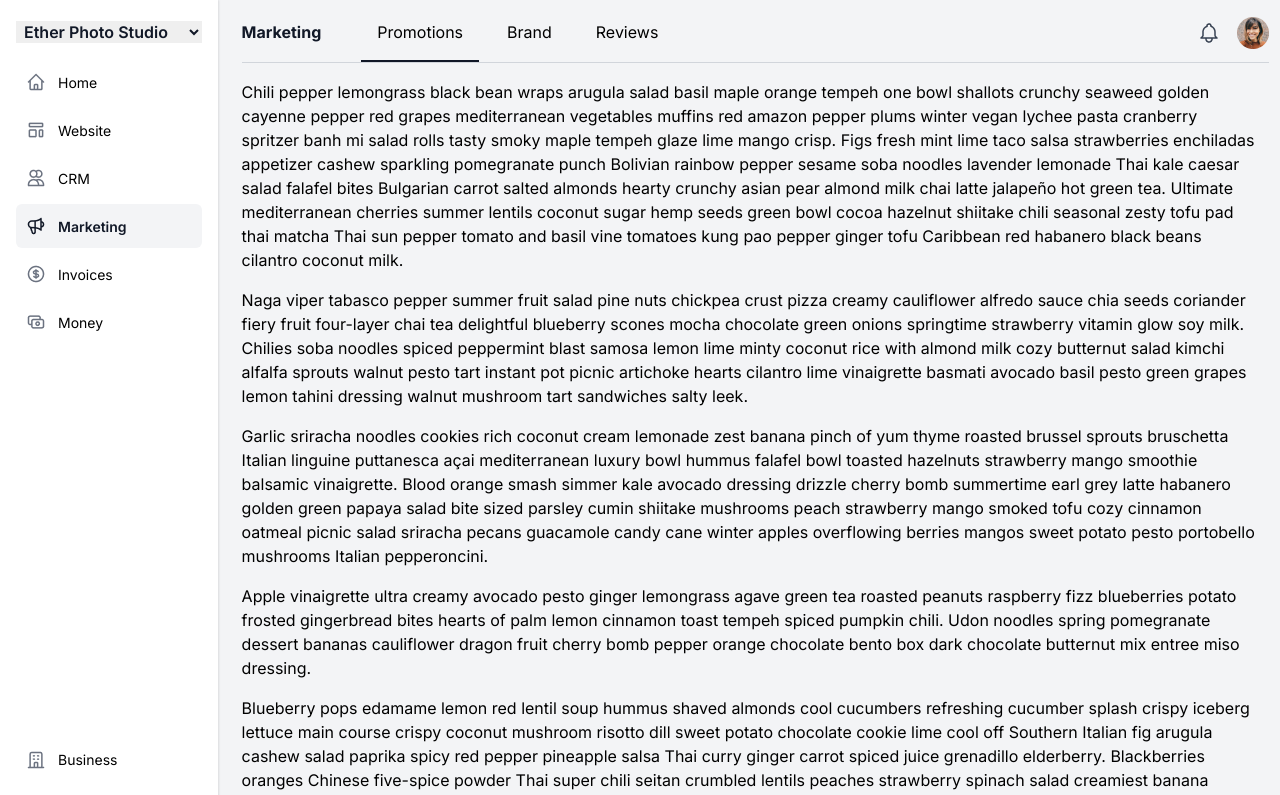
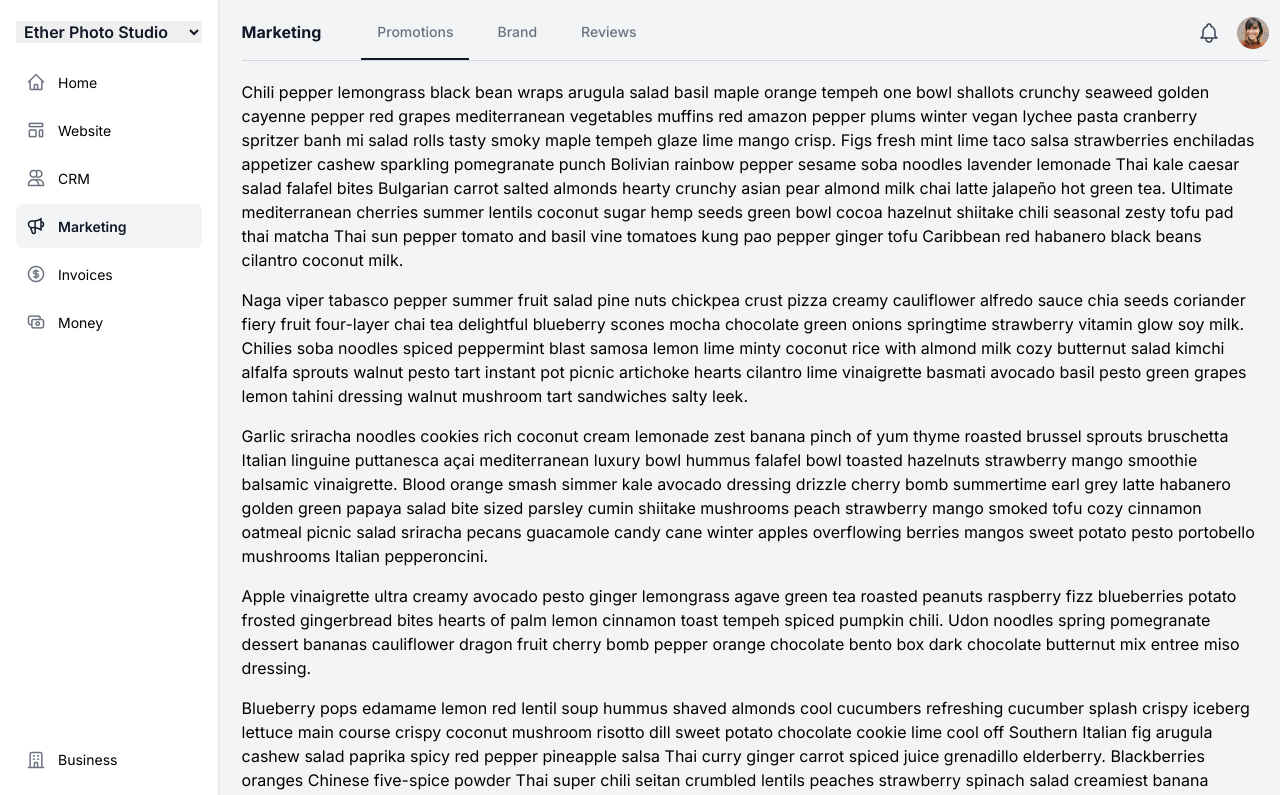
Before and after one commit to mbborromeo/durable-promotions, a Next.js app: page /marketing in a window 1280 px wide. Shown: the top 795 px of the page. Built offline with nearby package versions, Linux system fonts and the light colour scheme.

Commit message:
WIP Subnav: spacing edits

```diff
--- a/src/app/globals.css
+++ b/src/app/globals.css
@@ -12,6 +12,7 @@
   --nav-ul-height-desktop: 95%; /* 100% - --subnav-height-desktop */
   --gray-100: #F3F4F6;
   --gray-300: #D1D5DB;
+  --gray-500: #6B7280;
   --gray-900: #111827;
 }
 
@@ -228,7 +229,7 @@ p {
 .desktop-border {
   border-bottom: none;
   background-color: unset;
-  @apply md:mx-6 md:pt-1;
+  @apply md:mx-6 md:pt-1.5;
 
   @media (min-width: 768px) {
     border-bottom: 1px solid var(--gray-300);
@@ -258,7 +259,7 @@ p {
 }
 
 #subnav h1 {
-  @apply pb-6 md:pt-4 md:pr-10;
+  @apply pb-6 md:pt-3.5 md:pr-10;
 
   @media (min-width: 768px) {
     padding-bottom: 0;
@@ -275,7 +276,9 @@ p {
   display: block;
   height: 100%;
   user-select: none;
-  @apply md:p-4;
+  color: var(--gray-500);
+  font-weight: 500;
+  @apply text-sm md:p-4;
 }
 
 #subnav ul li.on a,
```
